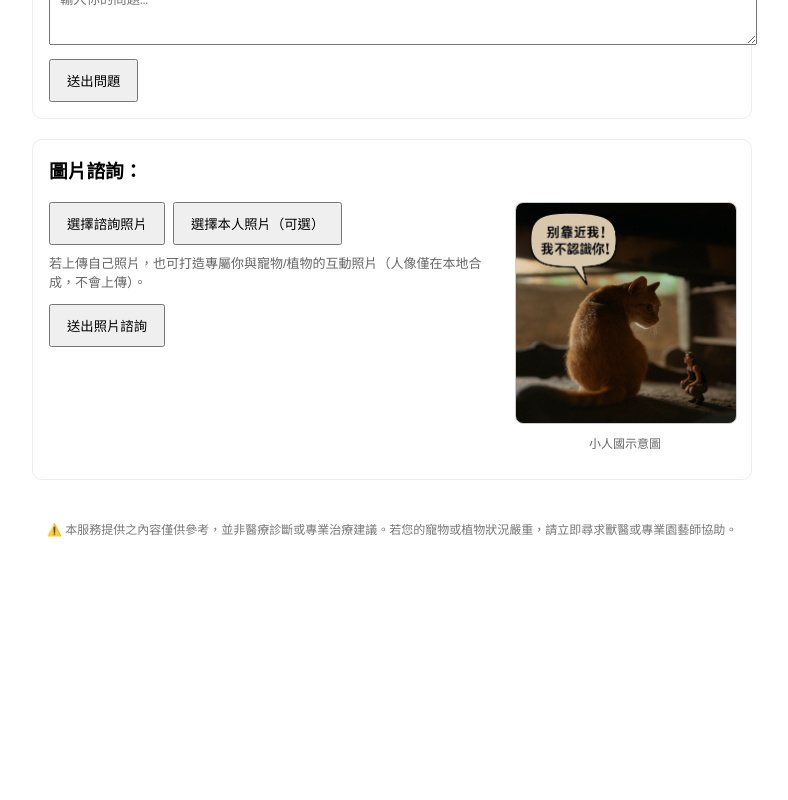
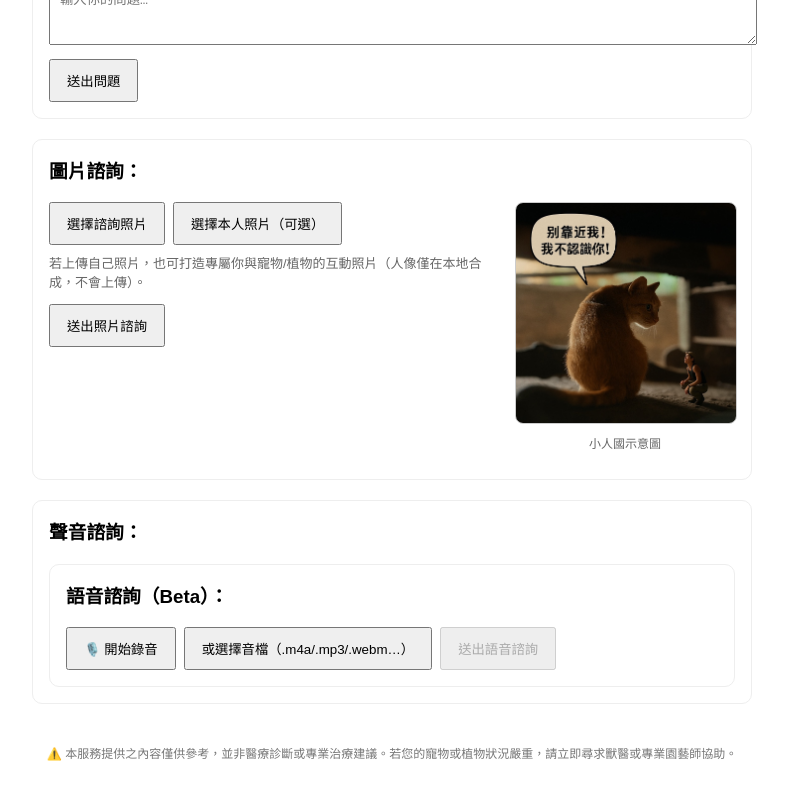
Before and after one commit to greatnathan0721-pixel/pet-plant-comm-mvp, a Next.js app: page / in a window 1280 px wide. Shown: the part 282-1082 px from the top of the page, without its empty margins (248-1036 px from the left). Before the commit the page ends 859 px from the top, so only its background shows below. Built offline with nearby package versions, Linux system fonts and the light colour scheme.

Commit message:
Update HomeClient2.jsx

```diff
--- a/components/HomeClient2.jsx
+++ b/components/HomeClient2.jsx
@@ -1,5 +1,6 @@
 'use client';
 import { useState, useRef, useMemo } from 'react';
+import AudioConsult from './AudioConsult';
 
 // 前端壓縮（省費用）
 async function compressImageToDataURL(file, maxSize = 720, quality = 0.7) {
@@ -397,6 +398,12 @@ export default function HomeClient() {
   </div>
 </section>
 
+      {/* 聲音諮詢 */}
+<section style={{ marginTop: 20, padding: 16, border: '1px solid #eee', borderRadius: 10 }}>
+  <h3 style={{ marginTop: 0 }}>聲音諮詢：</h3>
+  <AudioConsult species={species} />
+</section>
+
       {/* 內心劇場（分析完成後才顯示；有本人照→小人國，否則→說話泡泡） */}
       {canShowCreative && (
         <section style={{ marginTop: 20, padding: 12, border: '1px solid #eee', borderRadius: 8 }}>
```
